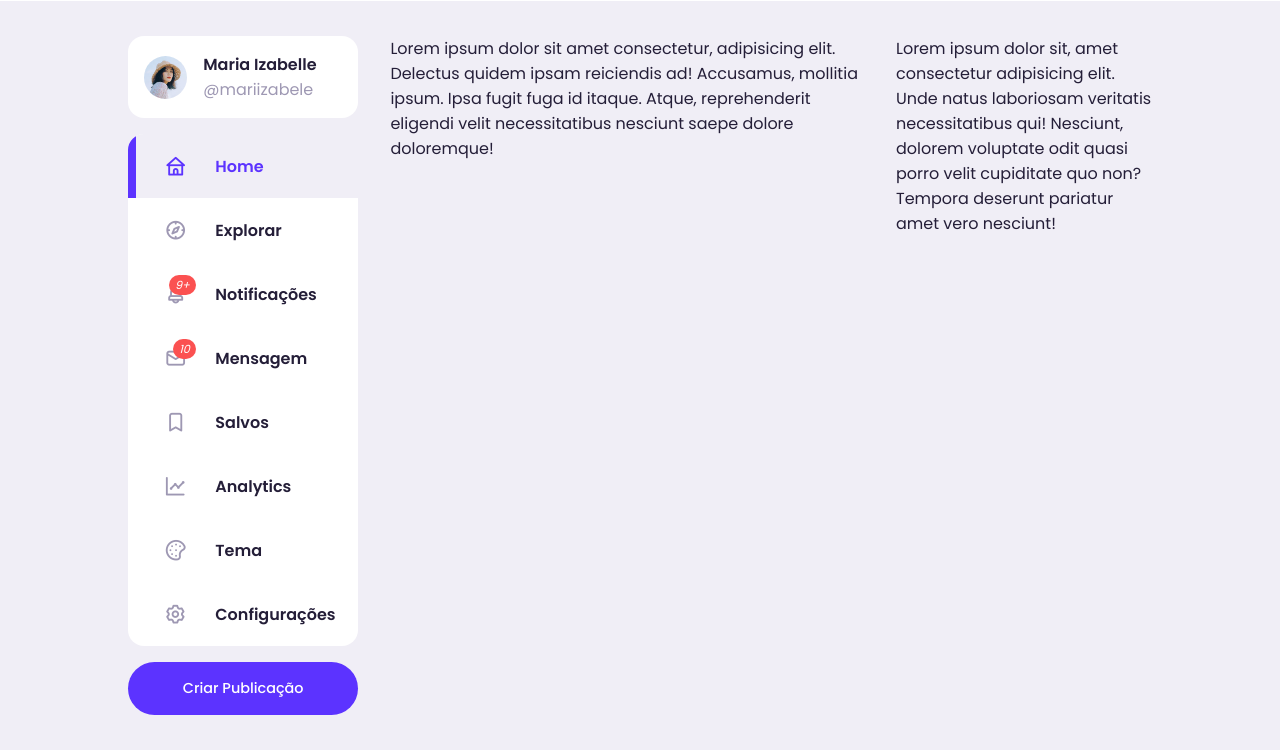
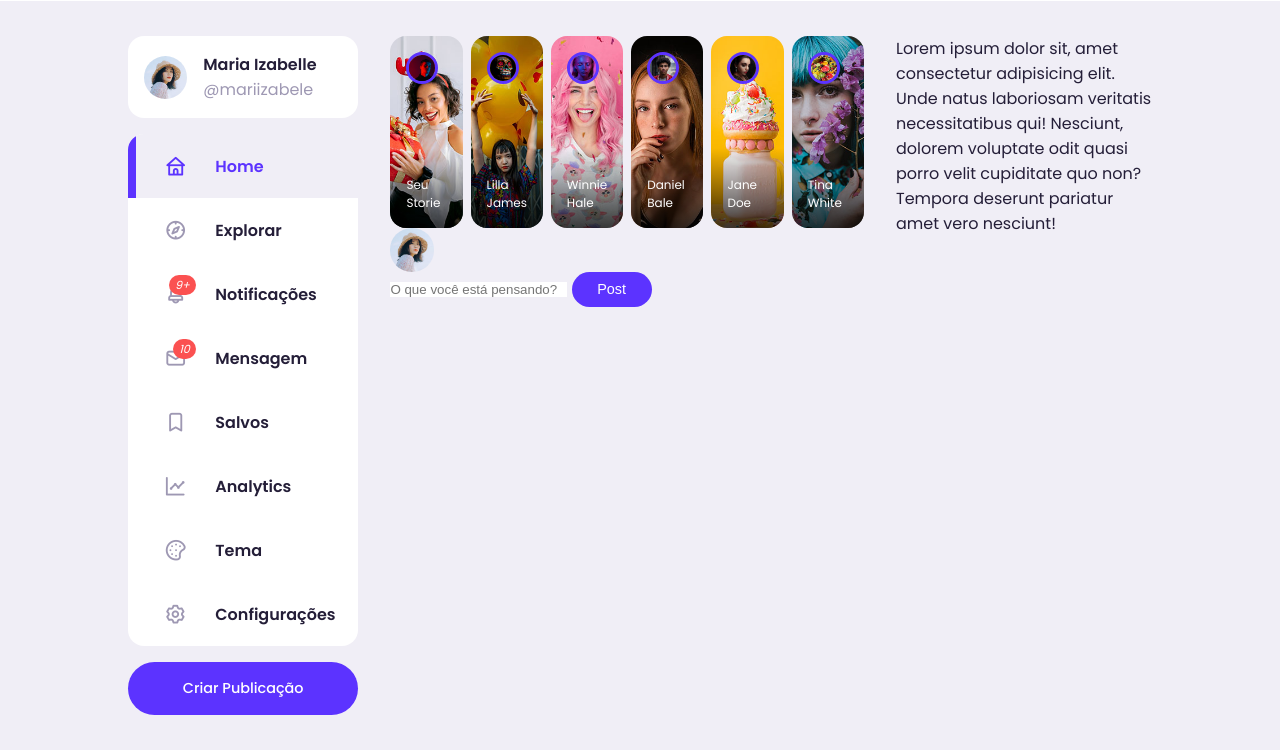
Before and after one commit to stephcust/rede-social-responsiva-website, a plain HTML site: page index.html in a window 1280 px wide. Shown: the part 50-800 px from the top of the page. Drawn offline with nearby package versions, Linux system fonts and the light colour scheme.

Commit message:
creating stories section

```diff
--- a/index.html
+++ b/index.html
@@ -128,7 +128,54 @@
             <!--Final da esquerda-->
 
             <div class="middle">
-                Lorem ipsum dolor sit amet consectetur, adipisicing elit. Delectus quidem ipsam reiciendis ad! Accusamus, mollitia ipsum. Ipsa fugit fuga id itaque. Atque, reprehenderit eligendi velit necessitatibus nesciunt saepe dolore doloremque!
+                <!--- Stories -->
+                <div class="stories">
+                    <div class="story">
+                        <div class="profile-photo">
+                            <img src="img/profile8.jpg">
+                        </div>
+                        <p class="name">Seu Storie</p>
+                    </div>
+                    <div class="story">
+                        <div class="profile-photo">
+                            <img src="img/profile9.jpg">
+                        </div>
+                        <p class="name">Lilla James</p>
+                    </div>
+                    <div class="story">
+                        <div class="profile-photo">
+                            <img src="img/profile10.jpg">
+                        </div>
+                        <p class="name">Winnie Hale</p>
+                    </div>
+                    <div class="story">
+                        <div class="profile-photo">
+                            <img src="img/profile11.jpg">
+                        </div>
+                        <p class="name">Daniel Bale</p>
+                    </div>
+                   <div class="story">
+                    <div class="profile-photo">
+                        <img src="img/profile12.jpg">
+                    </div>
+                    <p class="name">Jane Doe</p>
+                   </div>
+                    <div class="story">
+                        <div class="profile-photo">
+                            <img src="img/profile13.jpg">
+                        </div>
+                        <p class="name">Tina White</p>
+                    </div>
+                </div>
+                <!--- Fim dos Stories-->
+                <form class="create-post">
+                    <div class="profile-photo">
+                        <img src="img/profile1.jpg">
+                    </div>
+                    <input type="text"  placeholder="O que você está pensando?" id="create-post">
+                    <input type="submit" value="Post" class="btn btn-primary">
+                </form>
+
             </div>
 
             <div class="right">
--- a/style.css
+++ b/style.css
@@ -235,3 +235,60 @@ main .container .left .profile{
 .left .notifications-popup small{
     display: block;
 }
+/* Parte do meio - Stories*/
+.middle .stories{
+    display: flex;
+    justify-content: space-between;
+    height: 12rem;
+    gap: 0.5rem;
+}
+.middle .stories .story{
+    padding: var(--card-padding);
+    border-radius: var(--card-border-radius);
+    display: flex;
+    flex-direction: column;
+    justify-content: space-between;
+    align-items: center;
+    color: white;
+    font-size: 0.75rem;
+    width: 100%;
+    position: relative;
+    overflow: hidden;
+}
+.middle .stories .story::before{
+    content: "";
+    display: block;
+    width: 100%;
+    height: 5rem;
+    background: linear-gradient(transparent, rgba(0, 0, 0, 0.75));
+    position: absolute;
+    bottom: 0;
+}
+.middle .stories .story .name{
+    z-index: 2;
+}
+.middle .stories .story:nth-child(1){
+    background: url('img/story1.jpg') no-repeat center center/cover;
+}
+.middle .stories .story:nth-child(2){
+    background: url('img/story2.jpg') no-repeat center center/cover;
+}
+.middle .stories .story:nth-child(3){
+    background: url('img/story3.jpg') no-repeat center center/cover;
+}
+.middle .stories .story:nth-child(4){
+    background: url('img/story4.jpg') no-repeat center center/cover;
+}
+.middle .stories .story:nth-child(5){
+    background: url('img/story5.jpg') no-repeat center center/cover;
+}
+.middle .stories .story:nth-child(6){
+    background: url('img/story6.jpg') no-repeat center center/cover;
+}
+
+.middle .stories .story .profile-photo{
+    width: 2rem;
+    height: 2rem;
+    align-self: start;
+    border: 3px solid var(--color-primary);
+}
```
